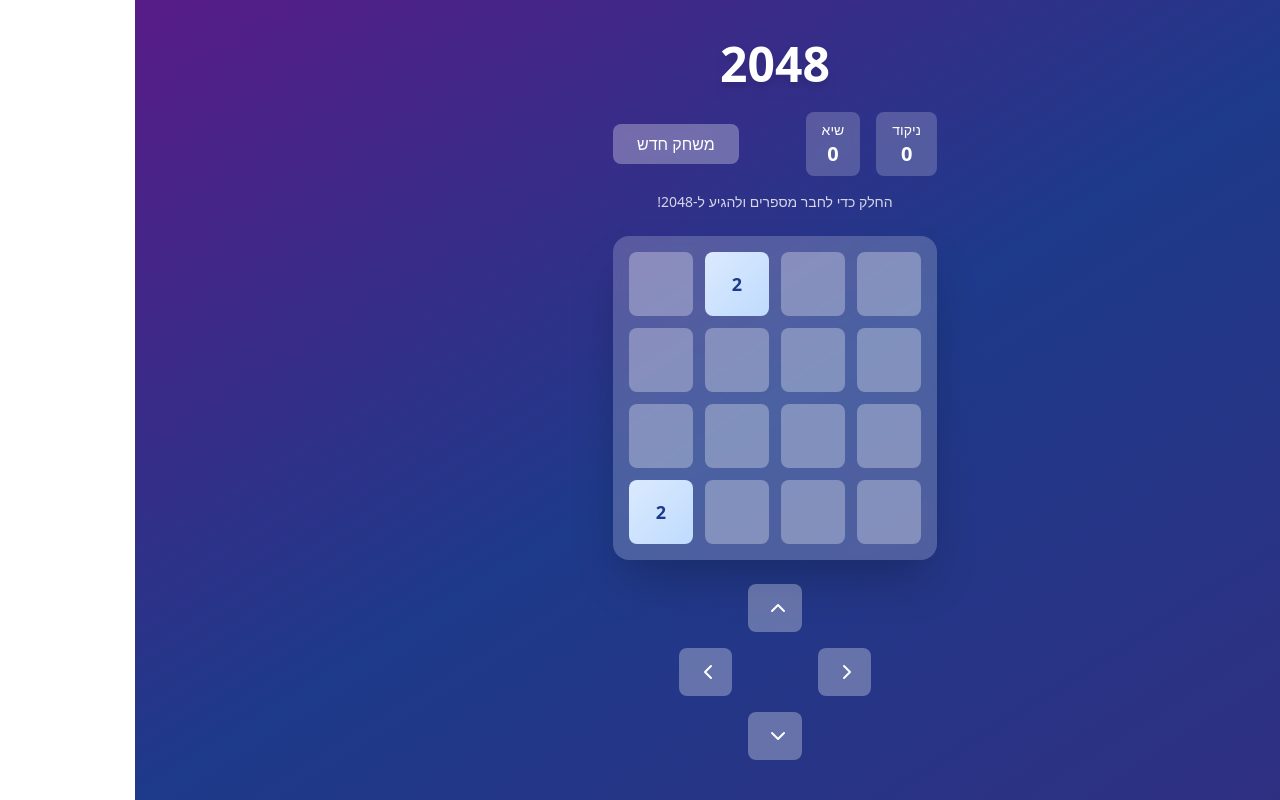
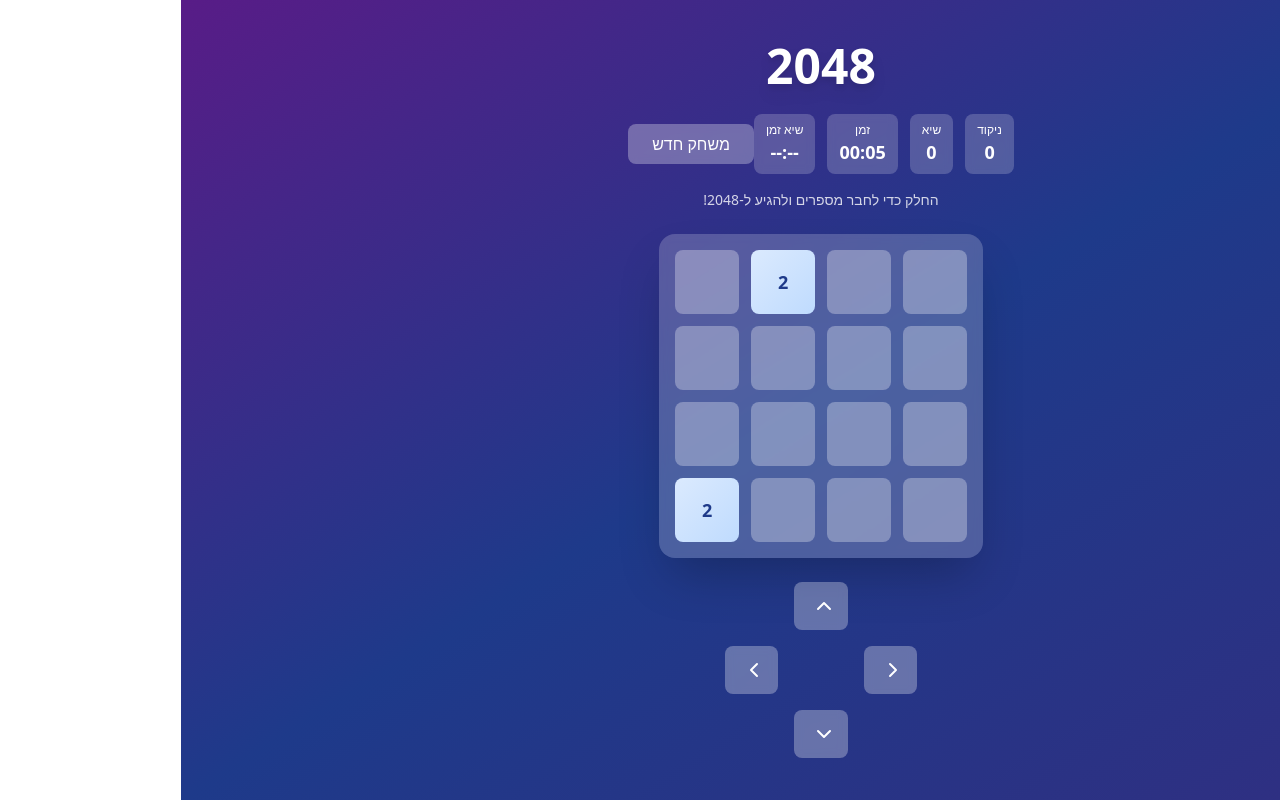
Before and after one commit to amichai1/tile-towers-android-fun, a React (Vite) app: page / in a window 1280 px wide. Built offline with nearby package versions, Linux system fonts and the light colour scheme.

Commit message:
Add game timer
Add a timer to track game duration and display the best time upon winning.

```diff
--- a/src/components/Game.tsx
+++ b/src/components/Game.tsx
@@ -20,6 +20,12 @@ const Game = () => {
     const saved = localStorage.getItem('2048-best-score');
     return saved ? parseInt(saved) : 0;
   });
+  const [gameTime, setGameTime] = useState(0);
+  const [bestTime, setBestTime] = useState(() => {
+    const saved = localStorage.getItem('2048-best-time');
+    return saved ? parseInt(saved) : 0;
+  });
+  const [startTime, setStartTime] = useState(Date.now());
 
   const resetGame = () => {
     const newBoard = initializeBoard();
@@ -29,6 +35,8 @@ const Game = () => {
     setScore(0);
     setHasWon(false);
     setGameOver(false);
+    setGameTime(0);
+    setStartTime(Date.now());
   };
 
   const handleMove = useCallback((direction: 'up' | 'down' | 'left' | 'right') => {
@@ -50,6 +58,11 @@ const Game = () => {
 
     if (!hasWon && checkWin(newBoard)) {
       setHasWon(true);
+      const winTime = gameTime;
+      if (bestTime === 0 || winTime < bestTime) {
+        setBestTime(winTime);
+        localStorage.setItem('2048-best-time', winTime.toString());
+      }
     }
 
     setTimeout(() => {
@@ -85,9 +98,30 @@ const Game = () => {
     return () => window.removeEventListener('keydown', handleKeyPress);
   }, [handleMove]);
 
+  useEffect(() => {
+    if (!gameOver && !hasWon) {
+      const timer = setInterval(() => {
+        setGameTime(Math.floor((Date.now() - startTime) / 1000));
+      }, 1000);
+      return () => clearInterval(timer);
+    }
+  }, [startTime, gameOver, hasWon]);
+
+  const formatTime = (seconds: number): string => {
+    const mins = Math.floor(seconds / 60);
+    const secs = seconds % 60;
+    return `${mins.toString().padStart(2, '0')}:${secs.toString().padStart(2, '0')}`;
+  };
+
   return (
     <div className="flex flex-col items-center max-w-md mx-auto">
-      <GameHeader score={score} bestScore={bestScore} onReset={resetGame} />
+      <GameHeader
+        score={score}
+        bestScore={bestScore}
+        gameTime={formatTime(gameTime)}
+        bestTime={bestTime > 0 ? formatTime(bestTime) : '--:--'}
+        onReset={resetGame}
+      />
       <GameBoard board={board} onMove={handleMove} />
       <GameControls onMove={handleMove} />
 
@@ -95,7 +129,8 @@ const Game = () => {
         <div className="fixed inset-0 bg-black bg-opacity-75 flex items-center justify-center z-50">
           <div className="bg-white rounded-lg p-8 text-center max-w-sm mx-4">
             <h2 className="text-3xl font-bold text-yellow-600 mb-4">🎉 ניצחת!</h2>
-            <p className="text-gray-700 mb-4">הגעת ל-2048!</p>
+            <p className="text-gray-700 mb-2">הגעת ל-2048!</p>
+            <p className="text-gray-700 mb-4">זמן: {formatTime(gameTime)}</p>
             <button
               onClick={() => setHasWon(false)}
               className="bg-blue-500 hover:bg-blue-600 text-white px-6 py-2 rounded-lg transition-colors"
--- a/src/components/GameHeader.tsx
+++ b/src/components/GameHeader.tsx
@@ -4,24 +4,36 @@ import React from 'react';
 interface GameHeaderProps {
   score: number;
   bestScore: number;
+  gameTime: string;
+  bestTime: string;
   onReset: () => void;
 }
 
-const GameHeader = ({ score, bestScore, onReset }: GameHeaderProps) => {
+const GameHeader = ({ score, bestScore, gameTime, bestTime, onReset }: GameHeaderProps) => {
   return (
     <div className="w-full mb-6">
       <h1 className="text-5xl font-bold text-center text-white mb-6 drop-shadow-lg">2048</h1>
 
       <div className="flex justify-between items-center mb-4">
-        <div className="flex gap-4">
-          <div className="bg-white bg-opacity-20 backdrop-blur-sm rounded-lg px-4 py-2 text-center">
-            <div className="text-white text-sm font-medium">ניקוד</div>
-            <div className="text-white text-xl font-bold">{score.toLocaleString()}</div>
+        <div className="flex gap-3">
+          <div className="bg-white bg-opacity-20 backdrop-blur-sm rounded-lg px-3 py-2 text-center">
+            <div className="text-white text-xs font-medium">ניקוד</div>
+            <div className="text-white text-lg font-bold">{score.toLocaleString()}</div>
           </div>
 
-          <div className="bg-white bg-opacity-20 backdrop-blur-sm rounded-lg px-4 py-2 text-center">
-            <div className="text-white text-sm font-medium">שיא</div>
-            <div className="text-white text-xl font-bold">{bestScore.toLocaleString()}</div>
+          <div className="bg-white bg-opacity-20 backdrop-blur-sm rounded-lg px-3 py-2 text-center">
+            <div className="text-white text-xs font-medium">שיא</div>
+            <div className="text-white text-lg font-bold">{bestScore.toLocaleString()}</div>
+          </div>
+
+          <div className="bg-white bg-opacity-20 backdrop-blur-sm rounded-lg px-3 py-2 text-center">
+            <div className="text-white text-xs font-medium">זמן</div>
+            <div className="text-white text-lg font-bold">{gameTime}</div>
+          </div>
+
+          <div className="bg-white bg-opacity-20 backdrop-blur-sm rounded-lg px-3 py-2 text-center">
+            <div className="text-white text-xs font-medium">שיא זמן</div>
+            <div className="text-white text-lg font-bold">{bestTime}</div>
           </div>
         </div>
 
```
